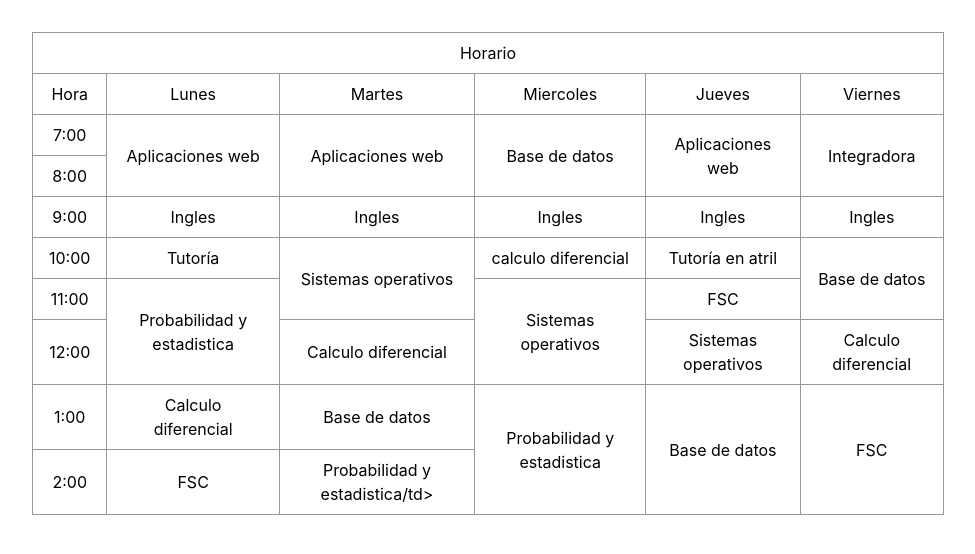
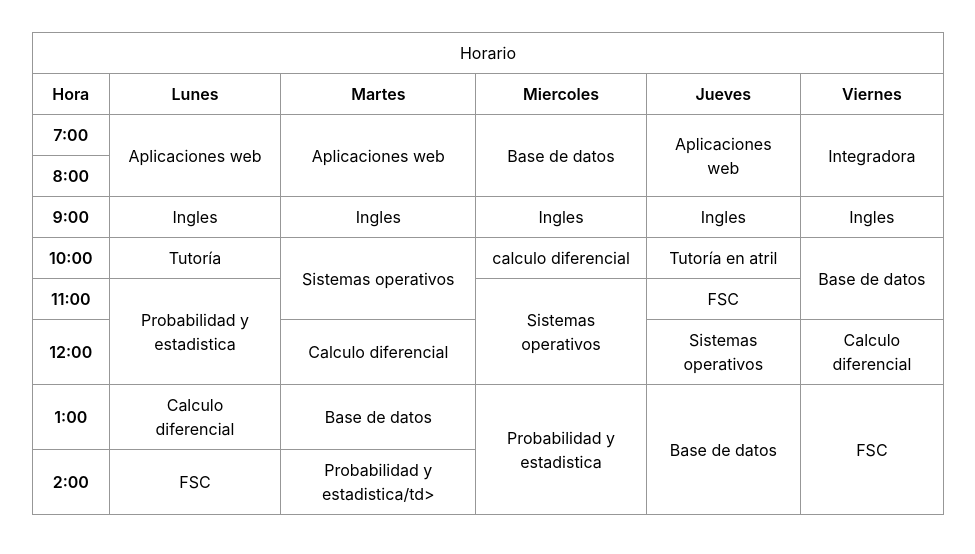
Before and after one commit to JamaHCS/Practica1Web, a website: page index.html in a window 1280 px wide. Shown: the whole page, without its empty margins (152-1127 px from the left). Drawn offline with Linux system fonts and the light colour scheme.

Commit message:
Update style.css

```diff
--- a/src/style.css
+++ b/src/style.css
@@ -14,3 +14,8 @@ td {
   align-items: center;
   text-align: center;
 }
+
+.column,
+.rowTable {
+  font-weight: 600;
+}
```
